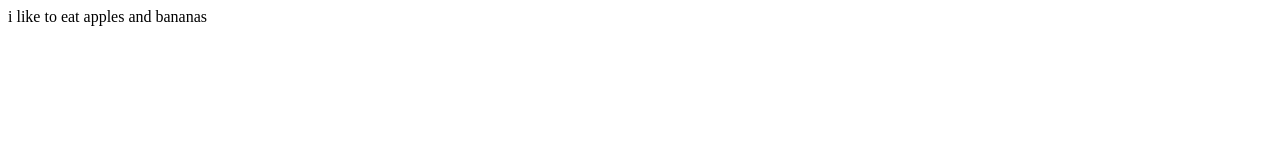
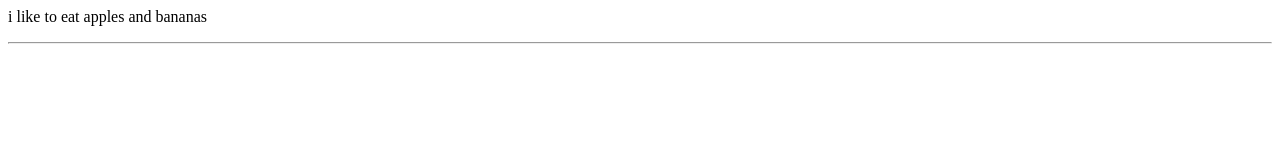
Before and after one commit to ZeeshanIsEpic/test, a plain HTML site: page index.html in a window 1280 px wide. Drawn offline with Linux system fonts and the light colour scheme.

Commit message:
Update index.html

```diff
--- a/index.html
+++ b/index.html
@@ -1 +1 @@
-<p>i like to eat apples and bananas</p>
+<p>i like to eat apples and bananas</p><hr>
```
